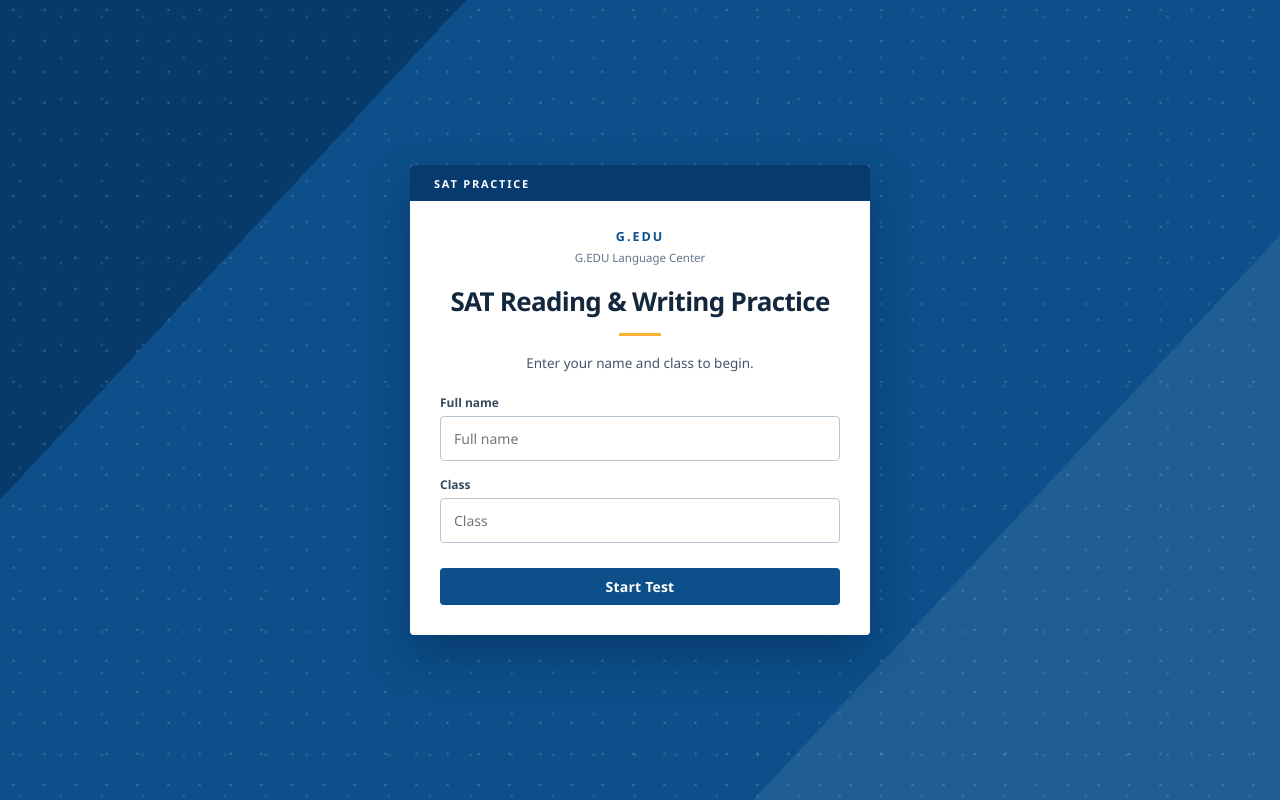
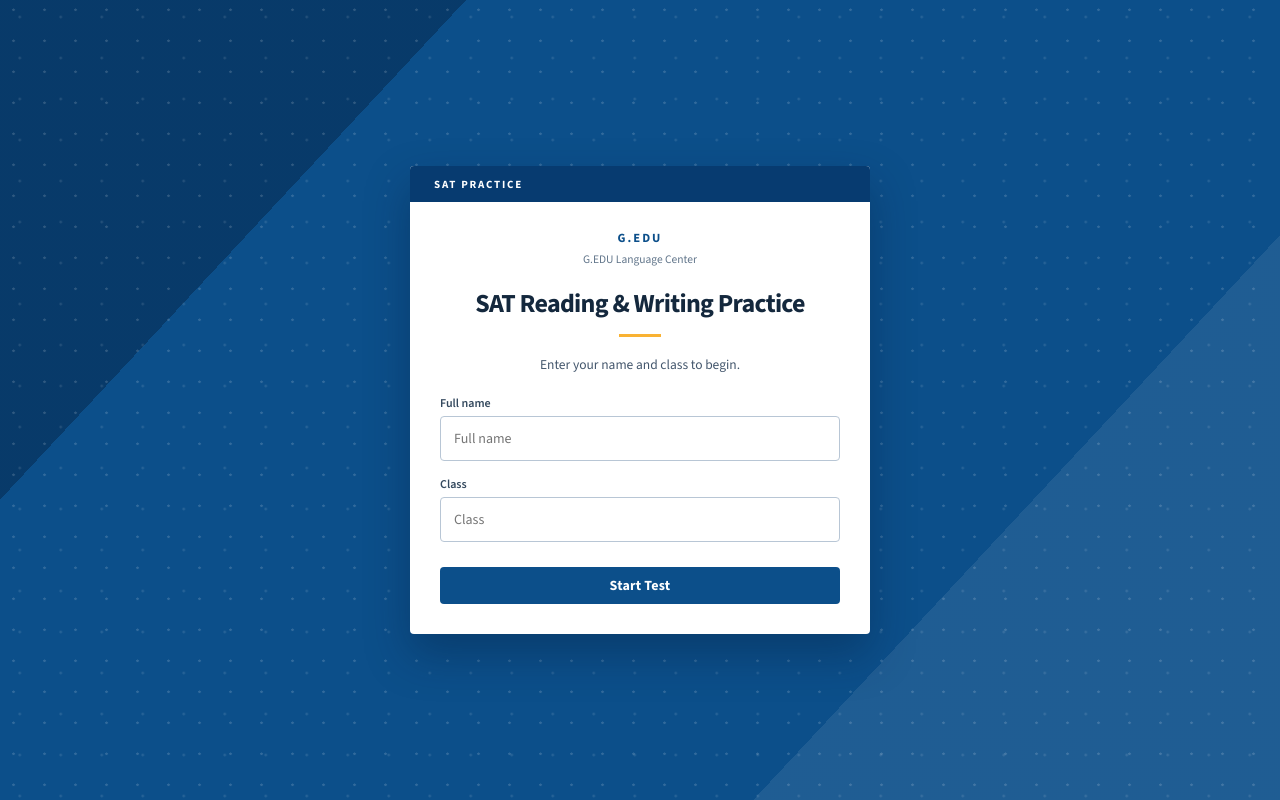
Before and after one commit to 7thanhwsh7/satrw05, a plain HTML site: page index.html in a window 1280 px wide. Drawn offline with nearby package versions, Linux system fonts and the light colour scheme.

Commit message:
Update index.html

```diff
--- a/index.html
+++ b/index.html
@@ -6,7 +6,26 @@
 <title>G.EDU — SAT Reading &amp; Writing Practice</title>
 <link rel="preconnect" href="https://fonts.googleapis.com">
 <link rel="preconnect" href="https://fonts.gstatic.com" crossorigin>
+<!-- Font dự phòng khi máy chưa cài Minion Pro / Myriad Pro: Crimson Text (giống Minion), Source Sans 3 (giống Myriad) -->
+<link href="https://fonts.googleapis.com/css2?family=Crimson+Text:ital,wght@0,400;0,600;0,700;1,400;1,600;1,700&family=Source+Sans+3:wght@400;600;700;800&display=swap" rel="stylesheet">
 <style>
+  /* ---- FONT: Minion Pro (chữ có chân — nội dung đề) / Myriad Pro (chữ không chân — giao diện) ---- */
+  @font-face{font-family:"GEDU Minion";font-weight:400;font-style:normal;src:local("Minion Pro"),local("MinionPro-Regular"),local("Minion Pro Regular");}
+  @font-face{font-family:"GEDU Minion";font-weight:400;font-style:italic;src:local("Minion Pro Italic"),local("MinionPro-It");}
+  @font-face{font-family:"GEDU Minion";font-weight:600;font-style:normal;src:local("Minion Pro Semibold"),local("MinionPro-Semibold"),local("Minion Pro Bold"),local("MinionPro-Bold");}
+  @font-face{font-family:"GEDU Minion";font-weight:700;font-style:normal;src:local("Minion Pro Bold"),local("MinionPro-Bold");}
+  @font-face{font-family:"GEDU Minion";font-weight:700;font-style:italic;src:local("Minion Pro Bold Italic"),local("MinionPro-BoldIt");}
+  @font-face{font-family:"GEDU Myriad";font-weight:400;font-style:normal;src:local("Myriad Pro"),local("MyriadPro-Regular"),local("Myriad Pro Regular");}
+  @font-face{font-family:"GEDU Myriad";font-weight:400;font-style:italic;src:local("Myriad Pro Italic"),local("MyriadPro-It");}
+  @font-face{font-family:"GEDU Myriad";font-weight:600;font-style:normal;src:local("Myriad Pro Semibold"),local("MyriadPro-Semibold");}
+  @font-face{font-family:"GEDU Myriad";font-weight:700;font-style:normal;src:local("Myriad Pro Bold"),local("MyriadPro-Bold");}
+  @font-face{font-family:"GEDU Myriad";font-weight:800;font-style:normal;src:local("Myriad Pro Black"),local("MyriadPro-Black"),local("Myriad Pro Bold"),local("MyriadPro-Bold");}
+  :root{
+    --serif:"Minion Pro","GEDU Minion","Minion Pro Regular","Crimson Text",Georgia,"Times New Roman",serif;
+    --sans:"Myriad Pro","GEDU Myriad","Myriad Pro Regular",Myriad,"Source Sans 3","Segoe UI",Arial,sans-serif;
+  }
+  button{font-family:var(--sans);}
+
   /* ==========================================================
      GHI CHÚ CHO GIÁO VIÊN (chỉ mình bạn thấy khi mở file, học sinh
      không nhìn thấy phần này khi làm bài):
@@ -27,7 +46,7 @@
   }
   *{box-sizing:border-box;}
   html,body{height:100%;margin:0;}
-  body{font-family:"Minion Pro","Minion Pro Regular",Georgia,"Times New Roman",serif;background:#fff;color:var(--text);
+  body{font-family:var(--serif);background:#fff;color:var(--text);
        display:flex;flex-direction:column;overflow:hidden;}
 
   /* ---------- HEADER ---------- */
@@ -143,18 +162,18 @@
   .passage-text{white-space:pre-wrap;line-height:1.85;font-size:calc(16.5px * var(--zoom));letter-spacing:.15px;word-spacing:1px;}
   #leftPanel img{max-width:100%;max-height:300px;width:auto;height:auto;display:block;margin:12px auto;border:1px solid var(--line);border-radius:6px;}
 
-  .question-text{font-size:calc(17px * var(--zoom));font-weight:600;line-height:1.65;margin-bottom:16px;font-family:"Minion Pro","Minion Pro Regular",Georgia,"Times New Roman",serif;letter-spacing:.15px;word-spacing:1px;}
-  .passage-text{font-family:"Minion Pro","Minion Pro Regular",Georgia,"Times New Roman",serif;}
+  .question-text{font-size:calc(17px * var(--zoom));font-weight:600;line-height:1.65;margin-bottom:16px;font-family:var(--serif);letter-spacing:.15px;word-spacing:1px;}
+  .passage-text{font-family:var(--serif);}
   .options{display:flex;flex-direction:column;gap:11px;}
   .optWrap{display:flex;align-items:center;gap:10px;}
   .opt{flex:1;display:flex;gap:12px;align-items:center;border:1.5px solid var(--line);border-radius:10px;
-       padding:14px;cursor:pointer;font-size:calc(16.5px * var(--zoom));font-family:"Minion Pro","Minion Pro Regular",Georgia,"Times New Roman",serif;letter-spacing:.15px;word-spacing:1px;position:relative;transition:background-color .1s,border-color .1s;}
+       padding:14px;cursor:pointer;font-size:calc(16.5px * var(--zoom));font-family:var(--serif);letter-spacing:.15px;word-spacing:1px;position:relative;transition:background-color .1s,border-color .1s;}
   .opt:hover{border-color:#9fb3cc;}
   .opt.selected{border-color:var(--accent);background:#eaf1fb;}
   .opt.crossed{opacity:.6;background:#f7f7f8;cursor:default;}
   .opt.crossed .optext{text-decoration:line-through;color:var(--crossed);}
   .optletter{flex-shrink:0;width:25px;height:25px;border-radius:50%;border:1.5px solid var(--accent);
-             color:var(--accent);font-size:12px;font-weight:700;display:flex;align-items:center;justify-content:center;font-family:"Minion Pro","Minion Pro Regular",Georgia,"Times New Roman",serif;}
+             color:var(--accent);font-size:12px;font-weight:700;display:flex;align-items:center;justify-content:center;font-family:var(--serif);}
   .opt.selected .optletter{background:var(--accent);color:#fff;}
   .optext{flex:1;}
   .crossBtn{flex-shrink:0;width:28px;height:28px;border-radius:50%;border:none;
@@ -231,7 +250,7 @@
   .mfBody h2{margin:0 0 12px;font-size:19px;color:#141414;}
   .mfNote{font-size:13px;color:#333;margin:0 0 3px;font-weight:600;}
   .mfSub{font-size:12px;color:var(--muted);display:block;margin-top:2px;font-weight:400;
-         font-family:"Minion Pro","Minion Pro Regular",Georgia,"Times New Roman",serif;}
+         font-family:var(--serif);}
   .mfList{list-style:disc;margin:18px 0 0;padding-left:20px;}
   .mfList li{margin-bottom:14px;font-size:13.5px;color:#141414;line-height:1.5;}
   .mfList li b{display:block;font-weight:700;}
@@ -286,17 +305,17 @@
   .card{background:#fff;border:0;border-radius:4px;padding:0;max-width:460px;width:100%;text-align:center;
     overflow:hidden;box-shadow:0 20px 44px rgba(0,27,55,.34);}
   .card::before{content:'SAT PRACTICE';display:block;background:#073b70;color:#fff;padding:11px 24px 10px;
-    font-family:'Myriad Pro','Myriad Pro Regular',Myriad,'Segoe UI',Arial,sans-serif;font-size:11px;font-weight:700;letter-spacing:1.8px;text-align:left;}
-  .card .brand-logo{font-family:'Myriad Pro','Myriad Pro Regular',Myriad,'Segoe UI',Arial,sans-serif;font-weight:700;font-size:12.5px;letter-spacing:2px;color:#0c4f8a;margin:27px 30px 5px;}
-  .card .brand-sub{font-family:'Myriad Pro','Myriad Pro Regular',Myriad,'Segoe UI',Arial,sans-serif;font-size:11.5px;font-weight:500;color:#61758a;margin:0 30px 22px;}
-  .card h2{color:#14283d;margin:0 30px 7px;font-family:'Myriad Pro','Myriad Pro Regular',Myriad,'Segoe UI',Arial,sans-serif;font-size:26px;font-weight:800;line-height:1.15;letter-spacing:-.7px;}
+    font-family:var(--sans);font-size:11px;font-weight:700;letter-spacing:1.8px;text-align:left;}
+  .card .brand-logo{font-family:var(--sans);font-weight:700;font-size:12.5px;letter-spacing:2px;color:#0c4f8a;margin:27px 30px 5px;}
+  .card .brand-sub{font-family:var(--sans);font-size:11.5px;font-weight:500;color:#61758a;margin:0 30px 22px;}
+  .card h2{color:#14283d;margin:0 30px 7px;font-family:var(--sans);font-size:26px;font-weight:800;line-height:1.15;letter-spacing:-.7px;}
   .card h2::after{content:'';display:block;width:42px;height:3px;background:#f9b233;margin:16px auto 0;}
-  .card p{margin:18px 30px 22px!important;color:#43566c!important;font-family:'Myriad Pro','Myriad Pro Regular',Myriad,'Segoe UI',Arial,sans-serif;font-size:13.5px;font-weight:400;}
-  .card label{display:block;text-align:left;font-family:'Myriad Pro','Myriad Pro Regular',Myriad,'Segoe UI',Arial,sans-serif;font-size:12px;font-weight:600;color:#34495e;margin:0 30px 5px;}
-  .card input{width:calc(100% - 60px);padding:12px 13px;border:1px solid #b8c6d5;border-radius:4px;font-family:'Myriad Pro','Myriad Pro Regular',Myriad,'Segoe UI',Arial,sans-serif;font-size:14px;font-weight:400;margin:0 30px 15px;}
+  .card p{margin:18px 30px 22px!important;color:#43566c!important;font-family:var(--sans);font-size:13.5px;font-weight:400;}
+  .card label{display:block;text-align:left;font-family:var(--sans);font-size:12px;font-weight:600;color:#34495e;margin:0 30px 5px;}
+  .card input{width:calc(100% - 60px);padding:12px 13px;border:1px solid #b8c6d5;border-radius:4px;font-family:var(--sans);font-size:14px;font-weight:400;margin:0 30px 15px;}
   .card input:focus{outline:3px solid rgba(26,115,186,.22);border-color:#0c4f8a;}
   .card .navctl.primary{width:calc(100% - 60px)!important;margin:10px 30px 30px!important;background:#0c4f8a;border-radius:4px;
-    font-family:'Myriad Pro','Myriad Pro Regular',Myriad,'Segoe UI',Arial,sans-serif;font-size:14px;font-weight:700;letter-spacing:.2px;}
+    font-family:var(--sans);font-size:14px;font-weight:700;letter-spacing:.2px;}
   .card .navctl.primary:hover{background:#073b70;}
 
   /* ---------- RESULTS ---------- */
@@ -372,7 +391,7 @@
   .qdCloseBtn{background:none;border:none;font-size:22px;line-height:1;cursor:pointer;color:#555;padding:0 4px;}
   .qDetailBody{display:flex;flex:1;overflow-y:auto;min-height:0;}
   .qDetailLeft{flex:1;padding:22px 26px;border-right:1px solid var(--line);white-space:pre-wrap;
-    font-family:"Minion Pro","Minion Pro Regular",Georgia,"Times New Roman",serif;line-height:1.85;font-size:16.5px;letter-spacing:.15px;}
+    font-family:var(--serif);line-height:1.85;font-size:16.5px;letter-spacing:.15px;}
   .qDetailLeft img{max-width:100%;max-height:300px;width:auto;height:auto;display:block;margin:12px auto;border:1px solid var(--line);border-radius:6px;}
   .qDetailRight{flex:1;padding:22px 26px;}
   .opt.correctAns{border-color:#2e7d32;background:#eaf7ec;}
@@ -2489,9 +2508,9 @@ function buildPdfReportDom(){
 
   const root = document.createElement('div');
   root.id = 'pdfReportRoot';
-  root.style.cssText = "position:fixed;left:-9999px;top:0;width:760px;background:#fff;padding:36px 42px;font-family:'Minion Pro','Minion Pro Regular',Georgia,'Times New Roman',serif;";
+  root.style.cssText = "position:fixed;left:-9999px;top:0;width:760px;background:#fff;padding:36px 42px;font-family:var(--serif);";
   root.innerHTML = `
-    <div class="hdr-brand" style="font-family:'Minion Pro','Minion Pro Regular',Georgia,'Times New Roman',serif;">G.EDU</div>
+    <div class="hdr-brand" style="font-family:var(--serif);">G.EDU</div>
     <div style="font-weight:800;font-size:22px;letter-spacing:-.3px;margin:4px 0 18px;color:#141414;">Review Report</div>
     <div style="font-size:13px;line-height:1.9;margin-bottom:24px;color:#333;">
       <div><b>Student:</b> ${escHtml(studentName||'-')} &nbsp;&nbsp; <b>Class:</b> ${escHtml(studentClass||'-')}</div>
```
